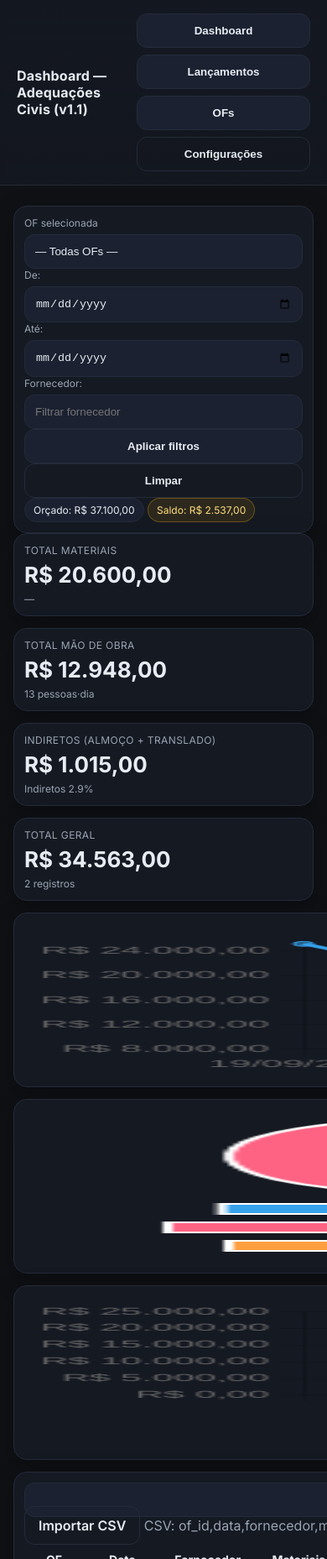
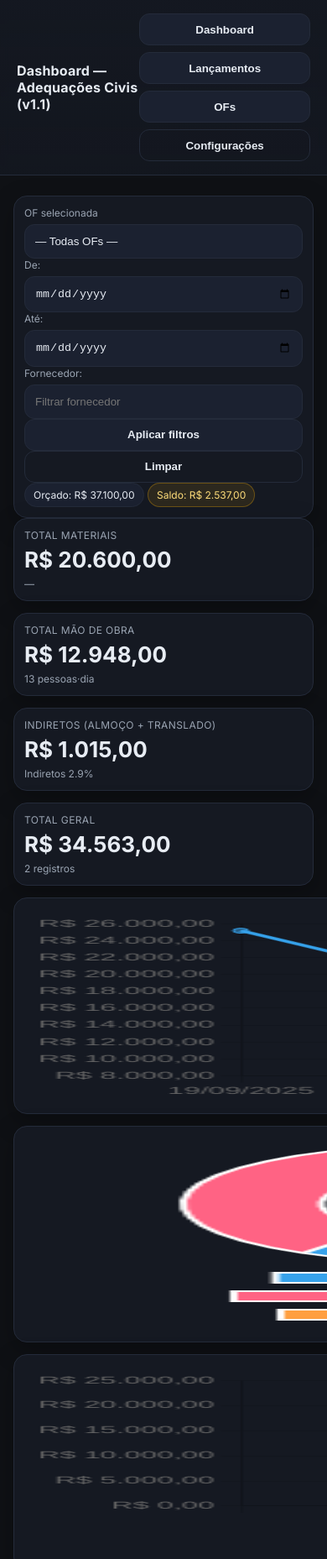
Before and after one commit to Nomade-22/dashboard, a plain HTML site: page index.html in a window 390 px wide. Shown: the top 1857 px of the page at 84% size. Drawn offline with nearby package versions, Linux system fonts and the light colour scheme.

Commit message:
Atualizar o style.css

```diff
--- a/style.css
+++ b/style.css
@@ -1,43 +1,70 @@
+/* Adequações Civis — style.css (baseline v1.4.6) */
+/* Tema escuro discreto + grid fluido, sem “apertar” demais no mobile */
+
 :root{
   --bg:#0f1115; --panel:#151922; --panel-2:#1b2130; --muted:#9aa4b2; --text:#e7ecf3;
   --primary:#4f8cff; --primary-2:#6aa1ff; --ok:#00c853; --warn:#ffb300; --danger:#ff5252;
   --border:#242b3a; --radius:16px;
 }
+
 *{box-sizing:border-box}
 html,body{height:100%}
-body{margin:0; font-family:Inter,system-ui,Segoe UI,Roboto,Arial,sans-serif; background:var(--bg); color:var(--text);}
+body{
+  margin:0;
+  font-family:Inter,system-ui,Segoe UI,Roboto,Arial,sans-serif;
+  background:var(--bg);
+  color:var(--text);
+}
 
-/* Header */
-header{position:sticky; top:0; z-index:50; backdrop-filter:saturate(140%) blur(6px);
+/* Header / Tabs */
+header{
+  position:sticky; top:0; z-index:50;
   background:linear-gradient(180deg, rgba(21,25,34,.9), rgba(21,25,34,.75));
-  border-bottom:1px solid var(--border); padding:16px 20px; display:flex; align-items:center; justify-content:space-between;}
-.title{display:flex; gap:12px; align-items:center;}
+  backdrop-filter:saturate(140%) blur(6px);
+  border-bottom:1px solid var(--border);
+  padding:16px 20px; display:flex; align-items:center; justify-content:space-between;
+}
+.title{display:flex; gap:12px; align-items:center}
 .title h1{font-size:18px; margin:0; letter-spacing:.2px}
 .tabs{display:flex; gap:8px; flex-wrap:wrap}
-.btn{background:var(--panel-2); color:var(--text); border:1px solid var(--border);
-  padding:12px 16px; border-radius:12px; cursor:pointer; font-weight:600; transition:.2s ease; min-height:40px}
+.btn{
+  background:var(--panel-2); color:var(--text); border:1px solid var(--border);
+  padding:10px 14px; border-radius:12px; cursor:pointer; font-weight:600; transition:.2s ease; min-height:38px
+}
 .btn:hover{border-color:var(--primary); box-shadow:0 0 0 2px rgba(79,140,255,.25)}
 .btn.primary{background:var(--primary); border-color:transparent; color:#0a0f1a}
 .btn.ghost{background:transparent}
 
 /* Main + cards */
-main{max-width:1220px; margin:24px auto; padding:0 16px}
-.tab{display:none} .tab.active{display:block; animation:fade .2s ease}
+main{max-width:1200px; margin:24px auto; padding:0 16px}
+.tab{display:none}
+.tab.active{display:block; animation:fade .15s ease}
 @keyframes fade{from{opacity:0; transform:translateY(4px)} to{opacity:1; transform:none}}
-.card{background:var(--panel); border:1px solid var(--border); border-radius:var(--radius); padding:16px; box-shadow:0 10px 30px rgba(0,0,0,.25);}
+
+.card{
+  background:var(--panel);
+  border:1px solid var(--border);
+  border-radius:var(--radius);
+  padding:16px;
+  box-shadow:0 10px 30px rgba(0,0,0,.25);
+}
 .muted{color:var(--muted)}
-.pill{display:inline-block; padding:6px 10px; border-radius:999px; font-size:12px; border:1px solid var(--border); background:var(--panel-2)}
+.pill{
+  display:inline-block; padding:6px 10px; border-radius:999px; font-size:12px;
+  border:1px solid var(--border); background:var(--panel-2)
+}
 
 /* Dashboard */
 .kpis{display:grid; grid-template-columns:repeat(4,1fr); gap:14px}
 .kpi .label{color:var(--muted); font-size:12px; letter-spacing:.4px; text-transform:uppercase}
 .kpi .value{font-size:26px; font-weight:700; margin-top:6px}
 .kpi .sub{margin-top:6px; font-size:12px; color:var(--muted)}
+
 .grid{display:grid; grid-template-columns:1fr 1fr; gap:14px; margin-top:14px}
 .chart-wrap{min-height:320px; padding:8px 8px 4px}
 canvas{width:100% !important; height:280px !important}
 
-/* Inputs */
+/* Formulários */
 label.small{display:flex; flex-direction:column; gap:6px; font-size:12px; color:var(--muted)}
 input, select, textarea{
   background:var(--panel-2); color:var(--text); border:1px solid var(--border);
@@ -47,6 +74,13 @@ input, select, textarea{
 textarea{min-height:84px; resize:vertical}
 input:focus, select:focus, textarea:focus{border-color:var(--primary); box-shadow:0 0 0 2px rgba(79,140,255,.25)}
 input.money{text-align:right; font-variant-numeric:tabular-nums}
+
+/* Layout de formulário */
+.two-col{display:grid; grid-template-columns:minmax(320px,440px) 1fr; gap:14px}
+.form{display:grid; gap:10px}
+.form .row2{display:grid; grid-template-columns:1fr 1fr; gap:10px}
+.form .btns{display:flex; gap:8px; margin-top:6px}
+.form input, .form select, .form textarea{width:100%}
 
 /* Tabela */
 .table-wrap{width:100%; overflow-x:auto}
@@ -62,37 +96,26 @@ tr:hover td{background:#121724}
 .tag-warn{background:rgba(255,179,0,.1); color:#ffdd7a; border-color:rgba(255,179,0,.3)}
 .tag-danger{background:rgba(255,82,82,.1); color:#ffb4b4; border-color:rgba(255,82,82,.3)}
 
-/* Form grid */
-.two-col{display:grid; grid-template-columns:minmax(320px,440px) 1fr; gap:14px}
-.form{display:grid; gap:10px}
-.form .row2{display:grid; grid-template-columns:1fr 1fr; gap:10px}
-.form .btns{display:flex; gap:8px; margin-top:6px}
-.form input, .form select, .form textarea{width:100%}
-
 /* Fornecedores */
 .sup-grid{display:grid; grid-template-columns:repeat(auto-fit,minmax(260px,1fr)); gap:12px}
 .sup-item{display:flex; align-items:center; justify-content:space-between; gap:10px; padding:10px; border:1px solid var(--border); border-radius:12px; background:var(--panel-2)}
 .sup-item b{font-weight:700}
 
-/* Responsivo */
+/* Responsivo (igual ao que você tinha antes) */
 @media (max-width:980px){
   .kpis{grid-template-columns:1fr 1fr}
   .grid{grid-template-columns:1fr}
   .two-col{grid-template-columns:1fr}
-  canvas{height:240px !important}
-  .chart-wrap{min-height:240px}
+  canvas{height:260px !important}
+  .chart-wrap{min-height:260px}
 }
 @media (max-width:640px){
   .kpis{grid-template-columns:1fr}
   .title h1{font-size:16px}
   .btn{width:100%}
-  canvas{height:200px !important}
-  .chart-wrap{min-height:200px}
+  canvas{height:220px !important}
+  .chart-wrap{min-height:220px}
   .card{padding:12px}
-}
-@media (max-width:420px){
-  canvas{height:170px !important}
-  .chart-wrap{min-height:170px}
 }
 
 /* Impressão (PDF) */
```
